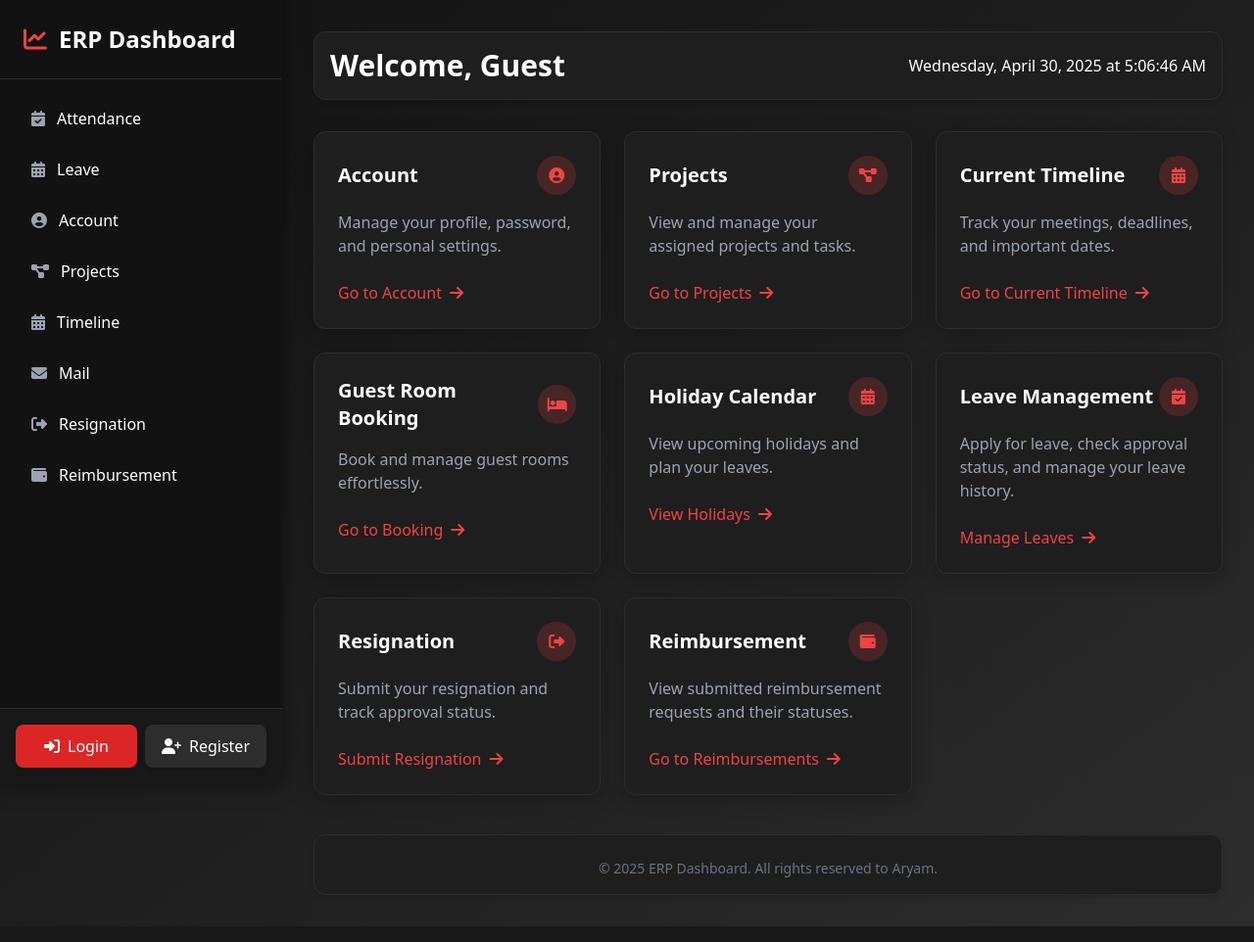
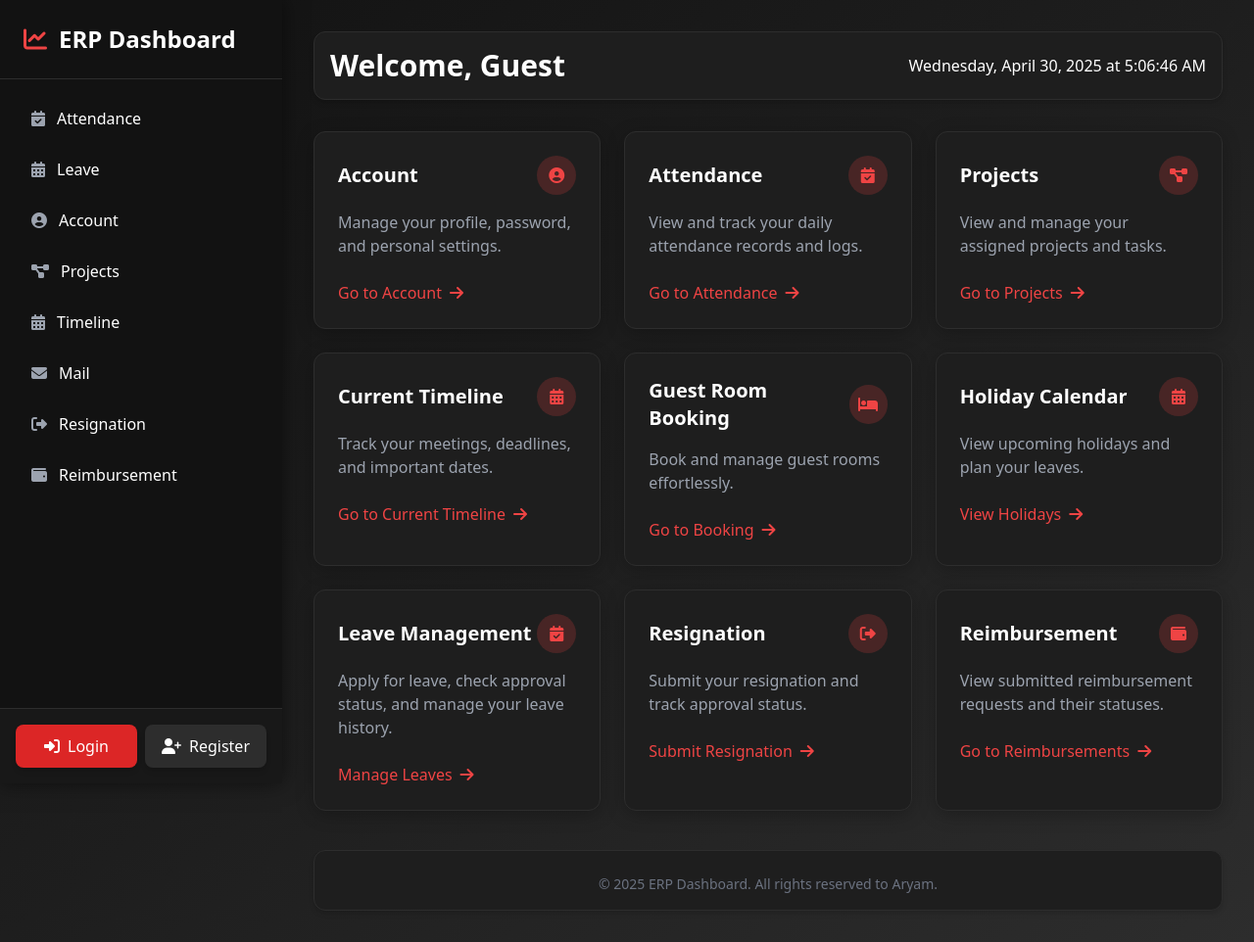
Before and after one commit to aryam643/ERP_Training, a Django app: page /dashboard/ in a window 1280 px wide. Shown: the whole page at 98% size. Run offline with Django 4.2, Linux system fonts and the light colour scheme; some libraries are stand-ins or nearby versions.

Commit message:
attendance card addition

```diff
--- a/ersys/website/templates/website/dashboard.html
+++ b/ersys/website/templates/website/dashboard.html
@@ -177,6 +177,23 @@
                     <p class="text-gray-400 mb-6 text-sm md:text-base">Manage your profile, password, and personal settings.</p>
                     <a href="{% url 'account' %}" class="inline-flex items-center text-accent-500 hover:text-accent-400 transition-colors group-hover:translate-x-1 transform transition-transform duration-200 font-medium">
                         <span>Go to Account</span>
+                        <i class="fas fa-arrow-right ml-2 transition-transform group-hover:translate-x-1"></i>
+                    </a>
+                </div>
+            </div>
+
+            <!-- Attendance Card -->
+            <div class="bg-dark-800 rounded-xl shadow-card overflow-hidden transition-all duration-300 hover:shadow-lg hover:translate-y-[-4px] border border-dark-700 group">
+                <div class="p-5 md:p-6">
+                    <div class="flex items-center justify-between mb-4">
+                        <h3 class="text-xl font-semibold text-white group-hover:text-accent-500 transition-colors">Attendance</h3>
+                        <div class="w-10 h-10 rounded-full bg-accent-500 bg-opacity-20 flex items-center justify-center group-hover:bg-accent-500 transition-colors">
+                            <i class="fas fa-calendar-check text-accent-500 group-hover:text-white transition-colors"></i>
+                        </div>
+                    </div>
+                    <p class="text-gray-400 mb-6 text-sm md:text-base">View and track your daily attendance records and logs.</p>
+                    <a href="{% url 'attendance' %}" class="inline-flex items-center text-accent-500 hover:text-accent-400 transition-colors group-hover:translate-x-1 transform transition-transform duration-200 font-medium">
+                        <span>Go to Attendance</span>
                         <i class="fas fa-arrow-right ml-2 transition-transform group-hover:translate-x-1"></i>
                     </a>
                 </div>
```
